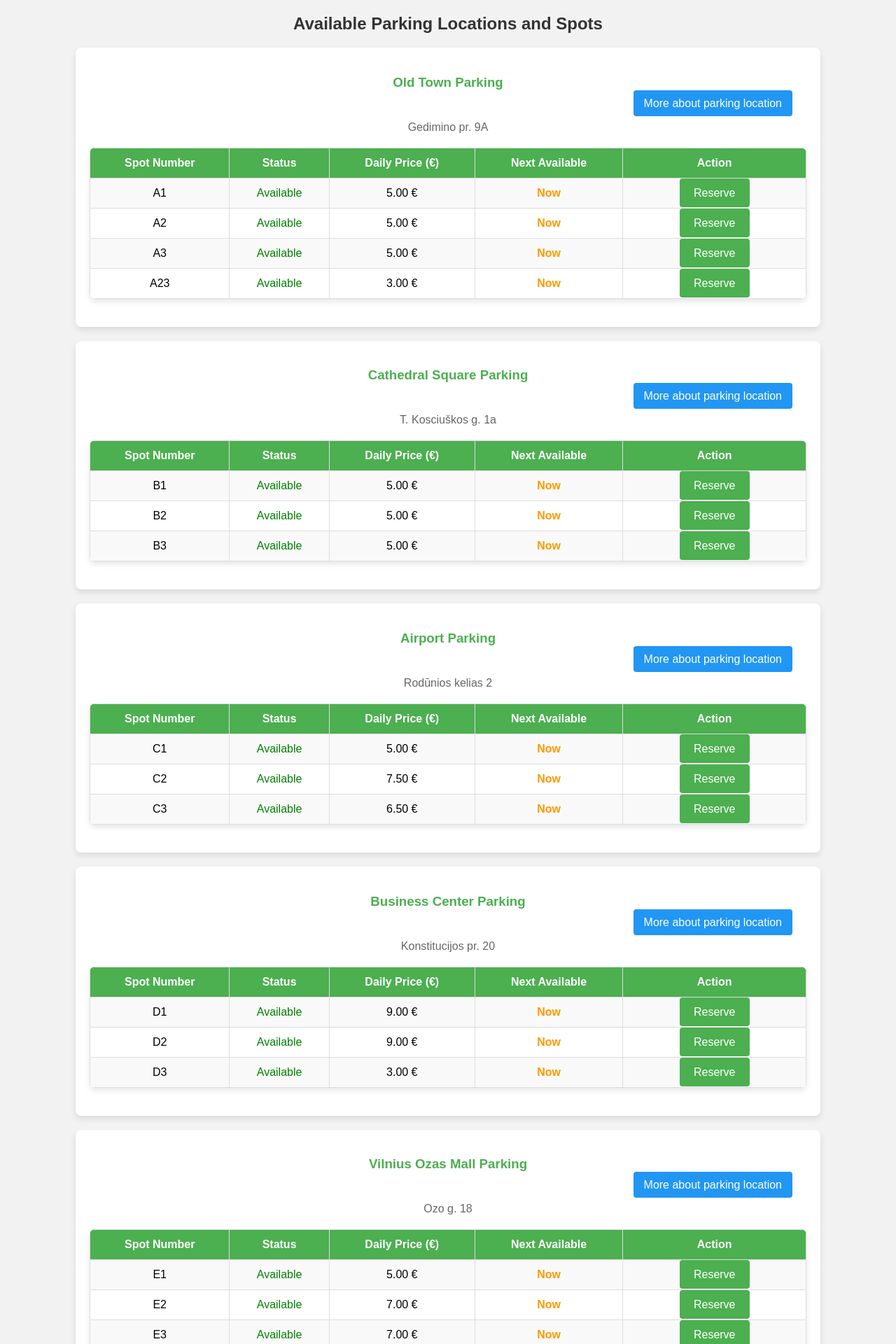
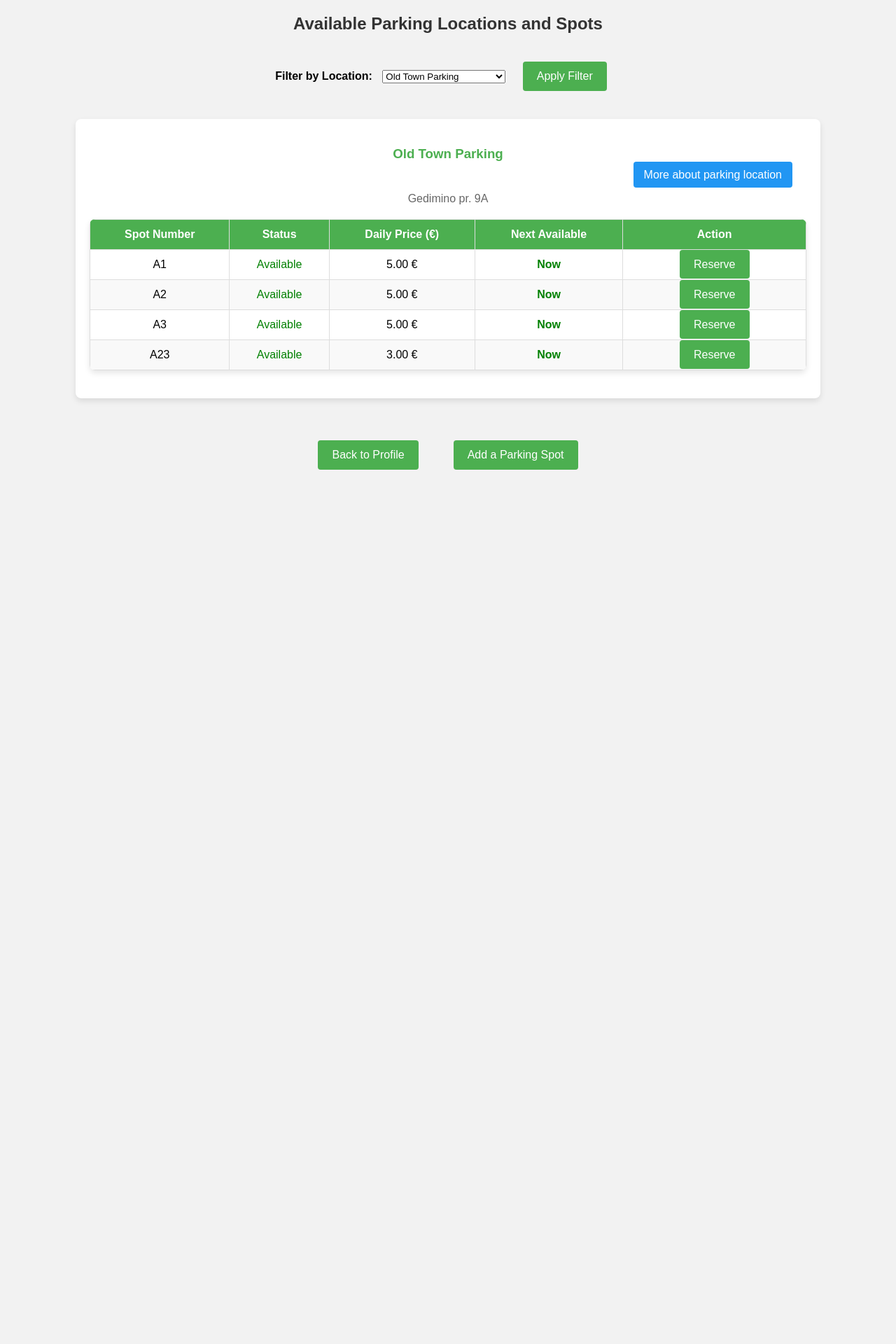
Before and after one commit to darkskill33/ParkingoSistema, a Django app: page /parking/parking-spots/ in a window 1280 px wide. Shown: the top 1920 px of the page at 70% size. After the commit the page ends 671 px from the top, so only its background shows below. Run offline with Django 5.2, Linux system fonts and the light colour scheme; data comes from the database, SQL or seed files in the repository; both versions use the stored data as it was after the commit.

Commit message:
4 iteration old wanted bug fixes without reservation timer

```diff
--- a/parking/models.py
+++ b/parking/models.py
@@ -7,8 +7,8 @@ from datetime import timedelta
 class Reservation(models.Model):
     user = models.ForeignKey(User, on_delete=models.CASCADE)
     spot = models.ForeignKey('ParkingSpot', on_delete=models.CASCADE, related_name="reservations")
-    start_time = models.DateTimeField()
-    end_time = models.DateTimeField()
+    start_time = models.DateField()
+    end_time = models.DateField()
     is_paid = models.BooleanField(default=False)  # Track payment status
 
     def __str__(self):
--- a/parking/templates/parking/parking_spots.html
+++ b/parking/templates/parking/parking_spots.html
@@ -108,6 +108,19 @@
 <body>
     <h2>Available Parking Locations and Spots</h2>
 
+    <!-- Filter Dropdown -->
+    <form method="GET" style="margin-bottom: 20px;">
+        <label for="location_filter" style="font-weight: bold; margin-right: 10px;">Filter by Location:</label>
+        <select name="location_filter" id="location_filter">
+            <option value="All Locations" {% if location_filter == "All Locations" %}selected{% endif %}>All Locations</option>
+            {% for location in all_locations %}
+                <option value="{{ location.name }}" {% if location_filter == location.name %}selected{% endif %}>{{ location.name }}</option>
+            {% endfor %}
+        </select>
+        <button type="submit">Apply Filter</button>
+    </form>
+
+    <!-- Parking Locations Display -->
     {% for location in locations %}
         <div style="width: 80%; background-color: white; margin-bottom: 20px; padding: 20px; border-radius: 8px; box-shadow: 0 4px 8px rgba(0, 0, 0, 0.1);">
             <div class="location-info">
@@ -117,6 +130,7 @@
             <p>{{ location.address }}</p>
 
             <table>
+                <thead>
                     <tr>
                         <th>Spot Number</th>
                         <th>Status</th>
@@ -124,27 +138,28 @@
                         <th>Next Available</th>
                         <th>Action</th>
                     </tr>
+                </thead>
+                <tbody>
                     {% for spot in location.approved_spots %}
                     <tr>
                         <td>{{ spot.spot_number }}</td>
                         <td>
                             {% if spot.is_reserved %}
-                            <span class="reserved">Reserved</span>
+                                <span class="reserved" style="color: red;">Reserved</span>
                             {% else %}
-                            <span class="available">Available</span>
+                                <span class="available" style="color: green;">Available</span>
                             {% endif %}
                         </td>
                         <td>{{ spot.daily_price|floatformat:2 }} €</td>
                         <td>
                             {% if spot.current_reservation %}
-                            <span class="next-available">{{ spot.current_reservation.end_time|date:"Y-m-d H:i" }}</span>
+                                <span class="next-available">after {{ spot.current_reservation.end_time|date:"Y-m-d" }}</span>
                             {% elif spot.next_reservation %}
-                            <span class="next-available">{{ spot.next_reservation.start_time|date:"Y-m-d H:i" }}</span>
+                                <span class="next-available">until {{ spot.next_reservation.start_time|date:"Y-m-d" }}</span>
                             {% else %}
-                            <span class="next-available">Now</span>
+                                <span class="next-available" style="color: green;">Now</span>
                             {% endif %}
                         </td>
-
                         <td>
                             {% if spot.current_reservation %}
                                 <span class="reserved">Unavailable</span>
@@ -154,14 +169,14 @@
                         </td>
                     </tr>
                     {% endfor %}
+                </tbody>
             </table>
         </div>
     {% endfor %}
 
-    <div style="margin-top: 20px;">
+    <div style="margin-top: 20px; display: flex; gap: 10px;">
         <a href="{% url 'profile' %}">Back to Profile</a>
         <a href="{% url 'add_parking_spot' %}">Add a Parking Spot</a>
     </div>
 </body>
-
 </html>
--- a/parking/views.py
+++ b/parking/views.py
@@ -9,80 +9,91 @@ import stripe
 from django.conf import settings
 
 def parking_spots_view(request):
+    location_filter = request.GET.get('location_filter', 'Old Town Parking')  # Default to 'Old Town Parking'
+
     locations = ParkingLocation.objects.prefetch_related('spots').all()
-    now = timezone.now()  # Get the current time
+    today = timezone.now().date()  # Get the current date
 
-    # Filter locations to only include those with approved spots
+    # Apply location filter if it's not 'All Locations'
+    if location_filter != 'All Locations':
+        locations = locations.filter(name=location_filter)
+
     locations_with_approved_spots = []
     for location in locations:
-        # Filter approved spots for this location
         approved_spots = location.spots.filter(is_approved=True)
-        if approved_spots.exists():  # Only add locations with approved spots
-            # Add reservation details to each approved spot
+        if approved_spots.exists():
             for spot in approved_spots:
-                spot.is_reserved = spot.reservations.filter(start_time__lte=now, end_time__gte=now).exists()
-                spot.next_reservation = spot.reservations.filter(start_time__gt=now).order_by('start_time').first()
-                spot.current_reservation = spot.reservations.filter(start_time__lte=now, end_time__gte=now).first()
-            # Add the location with its approved spots
-            location.approved_spots = approved_spots  # Attach approved spots to the location
+                spot.is_reserved = spot.reservations.filter(
+                    start_time__lte=today, end_time__gte=today
+                ).exists()
+                spot.next_reservation = spot.reservations.filter(
+                    start_time__gt=today
+                ).order_by('start_time').first()
+                spot.current_reservation = spot.reservations.filter(
+                    start_time__lte=today, end_time__gte=today
+                ).first()
+            location.approved_spots = approved_spots
             locations_with_approved_spots.append(location)
 
     return render(
         request,
         'parking/parking_spots.html',
-        {'locations': locations_with_approved_spots, 'now': now}
+        {'locations': locations_with_approved_spots, 'today': today, 'location_filter': location_filter, 'all_locations': ParkingLocation.objects.all()}
     )
 
 
 def reserve_parking_spot(request, spot_id):
     spot = get_object_or_404(ParkingSpot, id=spot_id)
-    current_time = timezone.now()
-    latest_reservation = spot.reservations.filter(end_time__gte=current_time).order_by('start_time').first()
+    today = timezone.now().date()
+    latest_reservation = spot.reservations.filter(end_time__gte=today).order_by('start_time').first()
 
     if latest_reservation:
         spot_status = 'reserved'
-        next_free_time = latest_reservation.end_time
+        next_free_date = latest_reservation.end_time
     else:
         spot_status = 'available'
-        next_free_time = None
+        next_free_date = None
 
     if request.method == 'POST':
         form = UserReservationForm(request.POST)
-
         if form.is_valid():
             reservation = form.save(commit=False)
             reservation.user = request.user
             reservation.spot = spot
-            reservation.payment_due_time = timezone.now() + timedelta(minutes=1)  # Set payment deadline
-            print(f"Payment due time set for reservation: {reservation.payment_due_time}")
-            print(f"Payment due time set for current time: {current_time}")
+            reservation.payment_due_time = timezone.now() + timedelta(minutes=5)
 
-
-            # Validate reservation timing
-            if latest_reservation and reservation.start_time < latest_reservation.end_time:
-                messages.error(request, f"Spot {spot.spot_number} is reserved until {latest_reservation.end_time}.")
-            elif reservation.start_time < timezone.now():
-                messages.error(request, "Reservation start time cannot be in the past.")
+            if latest_reservation:
+                if reservation.start_time <= latest_reservation.end_time and reservation.end_time > latest_reservation.start_time:
+                    messages.error(
+                        request, f"Spot {spot.spot_number} is reserved until {latest_reservation.end_time}."
+                    )
+                elif reservation.start_time < today:
+                    messages.error(request, "Reservation start date cannot be in the past.")
+                else:
+                    reservation.save()
+                    messages.success(
+                        request,
+                        f"Spot {spot.spot_number} reserved from {reservation.start_time} to {reservation.end_time}. Please pay within 5 minutes."
+                    )
+                    return redirect('profile')
             else:
                 reservation.save()
-                messages.success(request, f"Spot {spot.spot_number} reserved from {reservation.start_time} to {reservation.end_time}. Please pay within 5 minutes.")
+                messages.success(
+                    request,
+                    f"Spot {spot.spot_number} reserved from {reservation.start_time} to {reservation.end_time}. Please pay within 5 minutes."
+                )
                 return redirect('profile')
         else:
-            # Debugging purposes
-            print(form.errors)
             messages.error(request, "There was an issue with the reservation details. Please check your input.")
-
     else:
-        form = UserReservationForm(initial={'start_time': timezone.now(), 'user': request.user, 'spot': spot})
+        form = UserReservationForm(initial={'start_time': today, 'user': request.user, 'spot': spot})
 
     return render(request, 'parking/reserve_spot_user.html', {
         'spot': spot,
         'form': form,
         'spot_status': spot_status,
-        'next_free_time': next_free_time
+        'next_free_date': next_free_date
     })
-
-
 
 def unreserve_parking_spot(request, reservation_id):
     reservation = get_object_or_404(Reservation, id=reservation_id, user=request.user)
@@ -91,21 +102,12 @@ def unreserve_parking_spot(request, reservation_id):
     return redirect('profile')
 
 def free_expired_spots():
-    # Make sure to use timezone-aware comparison
     now = timezone.now()
     unpaid_reservations = Reservation.objects.filter(is_paid=False, payment_due_time__lte=now)
 
-    if not unpaid_reservations:
-        print("No unpaid reservations found.")
-
     for reservation in unpaid_reservations:
-        print(f"Checking reservation for spot {reservation.spot.spot_number}, due time: {reservation.payment_due_time}")
-
         if reservation.payment_due_time <= now:
-            print(f"Reservation for spot {reservation.spot.spot_number} has expired, canceling.")
-            reservation.delete()  # Automatically cancel the expired reservation
-        else:
-            print(f"Reservation for spot {reservation.spot.spot_number} is still valid.")
+            reservation.delete()
 
 
 @login_required
@@ -152,20 +154,14 @@ def checkout(request, reservation_id):
     reservation = get_object_or_404(Reservation, id=reservation_id, user=request.user)
     stripe.api_key = settings.STRIPE_SECRET_KEY
 
-    # Ensure that the spot has a valid daily_price
     if reservation.spot.daily_price is None:
         messages.error(request, "This parking spot does not have a valid price set.")
         return redirect('profile')
 
-    # Calculate the duration in days
-    duration = reservation.end_time - reservation.start_time
-    duration_in_days = duration.days  # Get the number of full days
-
-    # Calculate the total price: spot's daily price * number of days
+    duration_in_days = (reservation.end_time - reservation.start_time).days + 1
     total_price = reservation.spot.daily_price * duration_in_days
 
     if request.method == 'POST':
-        # Create a payment intent with the calculated total_price
         session = stripe.checkout.Session.create(
             payment_method_types=['card'],
             line_items=[{
@@ -174,7 +170,7 @@ def checkout(request, reservation_id):
                     'product_data': {
                         'name': f"Reservation for Spot {reservation.spot.spot_number}",
                     },
-                    'unit_amount': int(total_price * 100),  # Stripe expects the amount in cents
+                    'unit_amount': int(total_price * 100),
                 },
                 'quantity': 1,
             }],
```
Also changed, not shown: parking/forms.py (+11 -3 lines), parking/templates/parking/reserve_spot_user.html (+39 -13 lines), users/templates/users/profile.html (+13 -14 lines), db.sqlite3, parking/migrations/0008_alter_reservation_end_time_and_more.py (added). Lines whose indentation alone changed are shown as unchanged.
